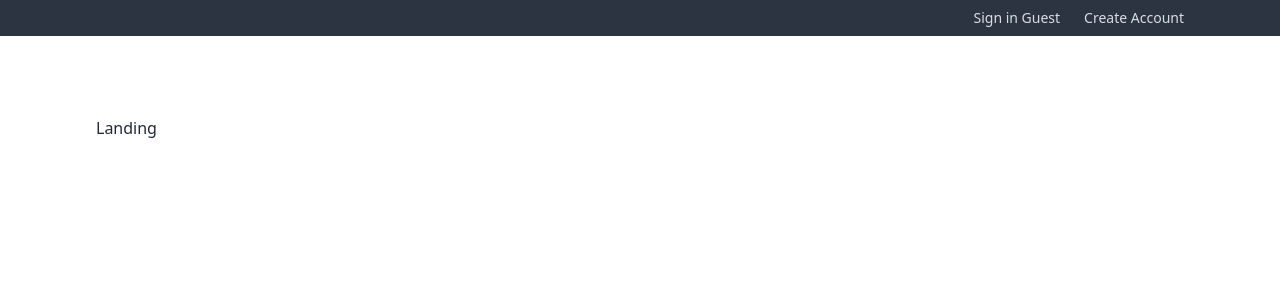
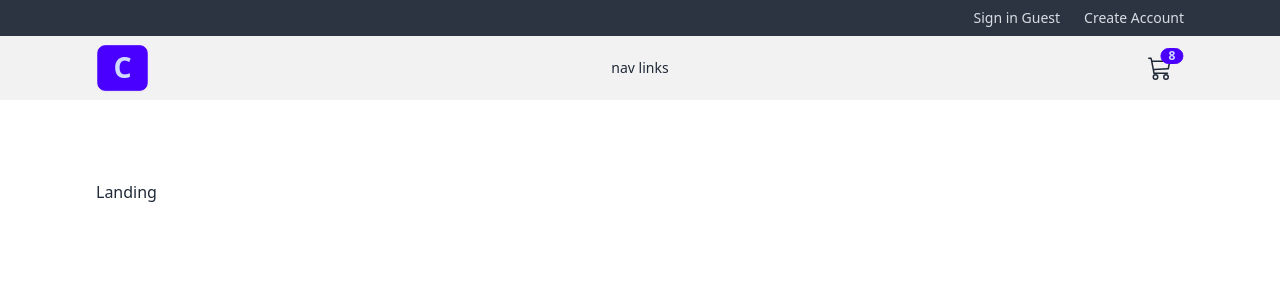
Before and after one commit to r8now/comfy-store, a React (Vite) app: page / in a window 1280 px wide. Shown: the top 300 px of the page. Built offline with nearby package versions, Linux system fonts and the light colour scheme.

Commit message:
Add Navbar component to HomeLayout

```diff
--- /dev/null
+++ b/src/components/Navbar.jsx
@@ -0,0 +1,49 @@
+import { BsCart3, BsMoonFill, BsSunFill } from "react-icons/bs";
+import { FaBarsStaggered } from "react-icons/fa6";
+import { NavLink } from "react-router-dom";
+
+const Navbar = () => {
+  return (
+    <nav className="bg-base-200">
+      <div className="navbar align-element ">
+        <div className="navbar-start">
+          {/* Title */}
+          <NavLink
+            to="/"
+            className="hidden lg:flex btn btn-primary text-3xl items-center "
+          >
+            C
+          </NavLink>
+          {/* DROPDOWN */}
+          <div className="dropdown">
+            <label tabIndex={0} className="btn btn-ghost lg:hidden">
+              <FaBarsStaggered className="h-6 w-6" />
+            </label>
+            <ul
+              tabIndex={0}
+              className="menu menu-sm dropdown-content mt-3 z-[1] p-2 shadow bg-base-200 rounded-box w-52"
+            >
+              nav links
+            </ul>
+          </div>
+        </div>
+        <div className="navbar-center hidden lg:flex">
+          <ul className="menu menu-horizontal ">nav links</ul>
+        </div>
+        <div className="navbar-end">
+          {/* THEME ICONS */}
+          {/* CART LINK*/}
+          <NavLink to="cart" className="btn btn-ghost btn-circle btn-md ml-4">
+            <div className="indicator">
+              <BsCart3 className="h-6 w-6" />
+              <span className="badge badge-sm badge-primary indicator-item">
+                8
+              </span>
+            </div>
+          </NavLink>
+        </div>
+      </div>
+    </nav>
+  );
+};
+export default Navbar;
--- a/src/components/index.js
+++ b/src/components/index.js
@@ -1,3 +1,4 @@
 export {default as FormInput} from './FormInput';
 export {default as SubmitBtn} from './SubmitBtn';
 export {default as Header } from './Header';
+export {default as Navbar } from './Navbar';
--- a/src/pages/HomeLayout.jsx
+++ b/src/pages/HomeLayout.jsx
@@ -1,9 +1,10 @@
 import { Outlet } from "react-router-dom"
-import { Header } from "../components"
+import { Header, Navbar } from "../components"
 const HomeLayout = () => {
   return (
     <>
      <Header />
+     <Navbar />
       <section className="align-element py-20">
         <Outlet />
       </section>
```
Also changed, not shown: 1 other file (tests, documents, lock files or other folders).
